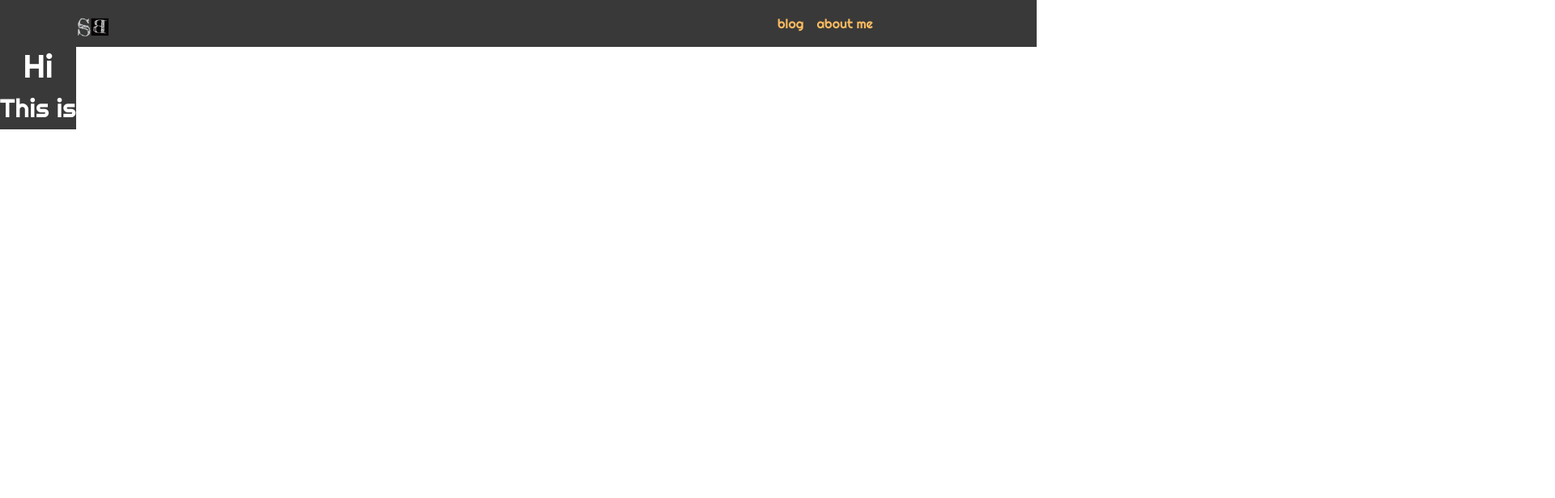
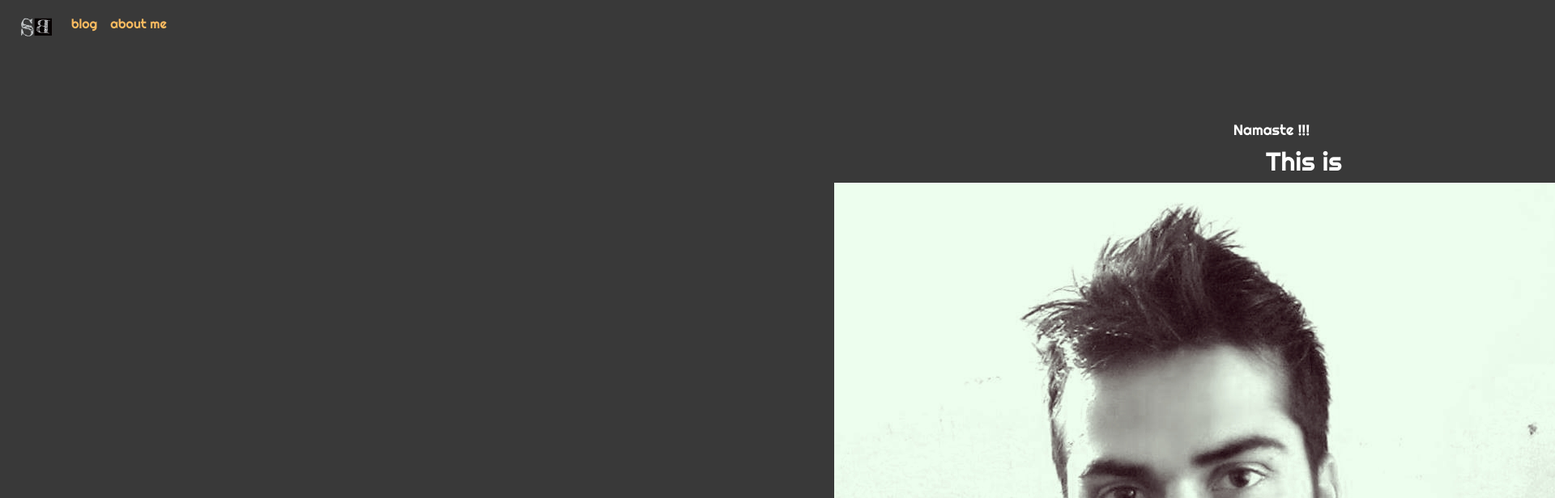
Before and after one commit to baralsaugat/newReactPortfolio, a React (Create React App) app: page / in a window 1280 px wide. Shown: the top 616 px of the page at 81% size, 1920 px wide, since content can reach past the window. Built offline with nearby package versions, Linux system fonts and the light colour scheme.

Commit message:
profile pic loaded

```diff
--- a/src/components/home/herotext/HeroText.js
+++ b/src/components/home/herotext/HeroText.js
@@ -1,10 +1,16 @@
 import React from "react";
 
+import profilepic from "../../../assets/profilepic.jpg";
 import "./heroText-style.css";
 
 export const HeroText = () => {
-  return <div className="main">
-      <h1>Hi</h1>
+  return (
+    <div className="main">
+      <h1>Namaste !!!</h1>
       <h2>This is</h2>
-  </div>;
+      <div className="image">
+        <img src={profilepic} alt="profilepic" />
+      </div>
+    </div>
+  );
 };
--- a/src/components/home/herotext/heroText-style.css
+++ b/src/components/home/herotext/heroText-style.css
@@ -1,8 +1,20 @@
 .main {
-  position: fixed;
   background-color: #393939;
-  height: auto;
-  width: auto;
+  height: 400vh;
+  width: 380vh;
   font-family: "Righteous", cursive;
   color: white;
 }
+
+.main h1 {
+  padding-left: 100px;
+  padding-top: 150px;
+  font-size: large;
+}
+
+.main h2 {
+  padding-left: 180px;
+}
+
+.main image {
+}
--- a/src/components/home/navbar/navigator-style.css
+++ b/src/components/home/navbar/navigator-style.css
@@ -1,6 +1,7 @@
 .navbar-items {
   background-color: #393939;
   font-family: "Righteous", cursive;
+  position: fixed;
 }
 .navbar-items img {
   width: 40px;
```
Also changed, not shown: src/assets/profilepic.jpg (added).
